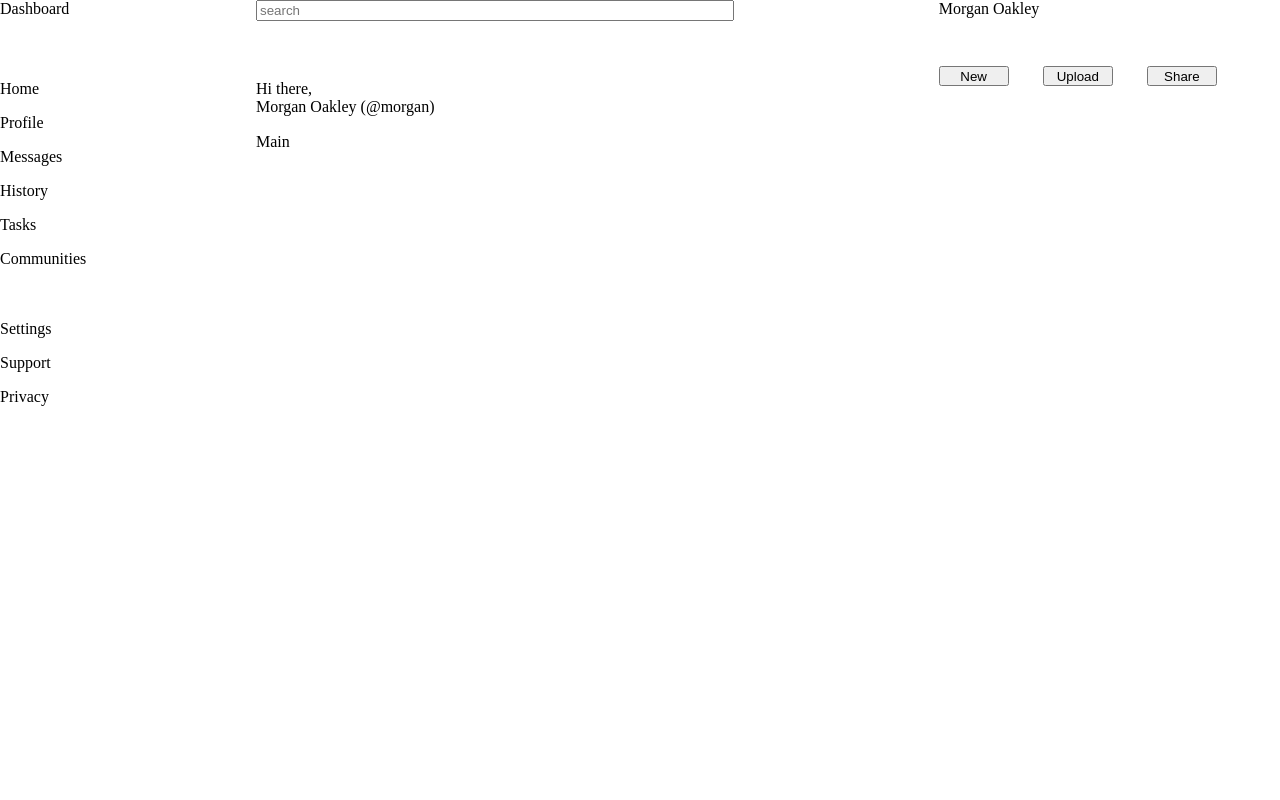
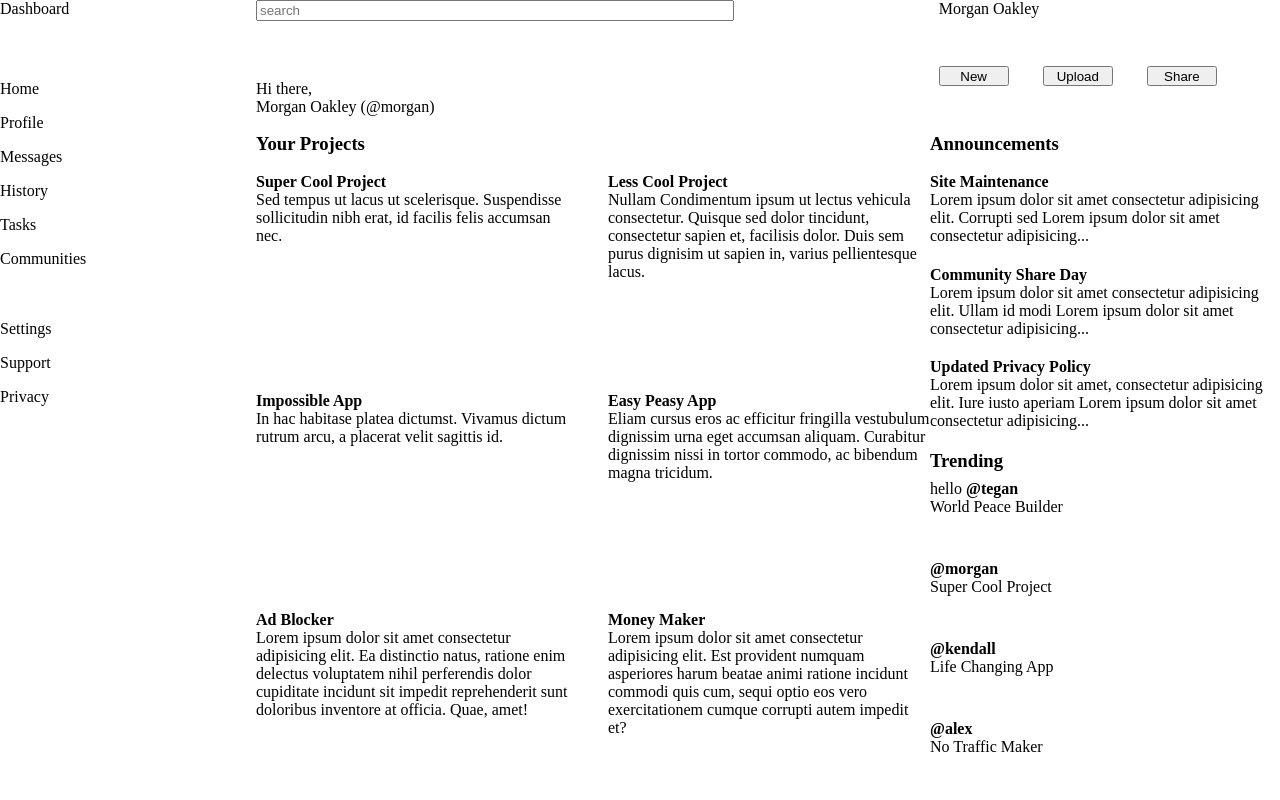
Before and after one commit to Dewa-Wono-Ichsan/project-dashboard, a plain HTML site: page index.html in a window 1280 px wide. Drawn offline with Linux system fonts and the light colour scheme.

Commit message:
Add main content basic structure
Set layout for layout project list, layout for announcement side, and layout for trending side.

```diff
--- a/index.html
+++ b/index.html
@@ -41,6 +41,81 @@
             <span>Privacy</span>
         </span>
     </div>
-    <main>Main</main>
+    <main>
+        <div class="project-list">
+            <div>
+                <h3>Your Projects</h3>
+            </div>
+            <div class="container-content">
+                <div>
+                    <h4>Super Cool Project</h4>
+                    Sed tempus ut lacus ut scelerisque. Suspendisse sollicitudin nibh erat, id facilis felis accumsan nec.
+                </div>
+                <div>
+                    <h4>Less Cool Project</h4>
+                    Nullam Condimentum ipsum ut lectus vehicula consectetur. Quisque sed dolor tincidunt, consectetur sapien et, facilisis dolor. Duis sem purus dignisim ut sapien in, varius pellientesque lacus.
+                </div>
+                <div>
+                    <h4>Impossible App</h4>
+                    In hac habitase platea dictumst. Vivamus dictum rutrum arcu, a placerat velit sagittis id.
+                </div>
+                <div>
+                    <h4>Easy Peasy App</h4>
+                    Eliam cursus eros ac efficitur fringilla vestubulum dignissim urna eget accumsan aliquam. Curabitur dignissim nissi in tortor commodo, ac bibendum magna tricidum.
+                </div>
+                <div>
+                    <h4>Ad Blocker</h4>
+                    Lorem ipsum dolor sit amet consectetur adipisicing elit. Ea distinctio natus, ratione enim delectus voluptatem nihil perferendis dolor cupiditate incidunt sit impedit reprehenderit sunt doloribus inventore at officia. Quae, amet!
+                </div>
+                <div>
+                    <h4>Money Maker</h4>
+                    Lorem ipsum dolor sit amet consectetur adipisicing elit. Est provident numquam asperiores harum beatae animi ratione incidunt commodi quis cum, sequi optio eos vero exercitationem cumque corrupti autem impedit et?
+                </div>
+            </div>
+        </div>
+        <div class="announcements">
+            <div><h3>Announcements</h3></div>
+            <div class="container-content">
+                <div>
+                    <h4>Site Maintenance</h4>
+                    Lorem ipsum dolor sit amet consectetur adipisicing elit. Corrupti sed Lorem ipsum dolor sit amet consectetur adipisicing...
+                </div>
+                <div>
+                    <h4>Community Share Day</h4>
+                    Lorem ipsum dolor sit amet consectetur adipisicing elit. Ullam id modi Lorem ipsum dolor sit amet consectetur adipisicing...
+                </div>
+                <div>
+                    <h4>Updated Privacy Policy</h4>
+                    Lorem ipsum dolor sit amet, consectetur adipisicing elit. Iure iusto aperiam Lorem ipsum dolor sit amet consectetur adipisicing...
+                </div>
+            </div>
+        </div>
+        <div class="trending">
+            <div><h3>Trending</h3></div>
+            <div class="container-content">
+                <div>
+                    <span>hello</span>
+                    <b>@tegan</b>
+                    <br>
+                    World Peace Builder
+                </div>
+                <div>
+                    <b>@morgan</b>
+                    <br>
+                    Super Cool Project
+                </div>
+                <div>
+                    <b>@kendall</b>
+                    <br>
+                    Life Changing App
+                </div>
+                <div>
+                    <b>@alex</b>
+                    <br>
+                    No Traffic Maker
+                </div>
+            </div>
+        </div>
+    </main>
 </body>
 </html>
--- a/style.css
+++ b/style.css
@@ -1,5 +1,8 @@
+body, h3, h4 {
+    margin: 0;
+}
+
 body {
-    margin: 0;
     height: 100dvh;
     display: grid;
     grid-template-columns: 1fr 4fr;
@@ -50,3 +53,41 @@ header > .right,
     grid-template-rows: repeat(auto-fit, 1.5rem);
     gap: 10px;
 }
+
+main {
+    display: grid;
+    grid-template-columns: 1fr 350px;
+    grid-template-rows: 1fr 350px;
+}
+
+.project-list {
+    grid-row: span 2;
+    display: grid;
+    grid-template-rows: 40px 1fr;
+}
+
+.project-list > .container-content {
+    display: grid;
+    grid-template-columns: repeat(2, 1fr);
+    grid-template-rows: repeat(3, 1fr);
+    gap: 30px;
+}
+
+.announcements {
+    display: grid;
+    grid-template-rows: 40px 1fr;
+}
+
+.announcements > .container-content {
+    display: grid;
+}
+
+.trending {
+    display: grid;
+    grid-template-rows: 30px 1fr;
+}
+
+.trending > .container-content{
+    display: grid;
+    grid-template-rows: repeat(4, 1fr);
+}
```
